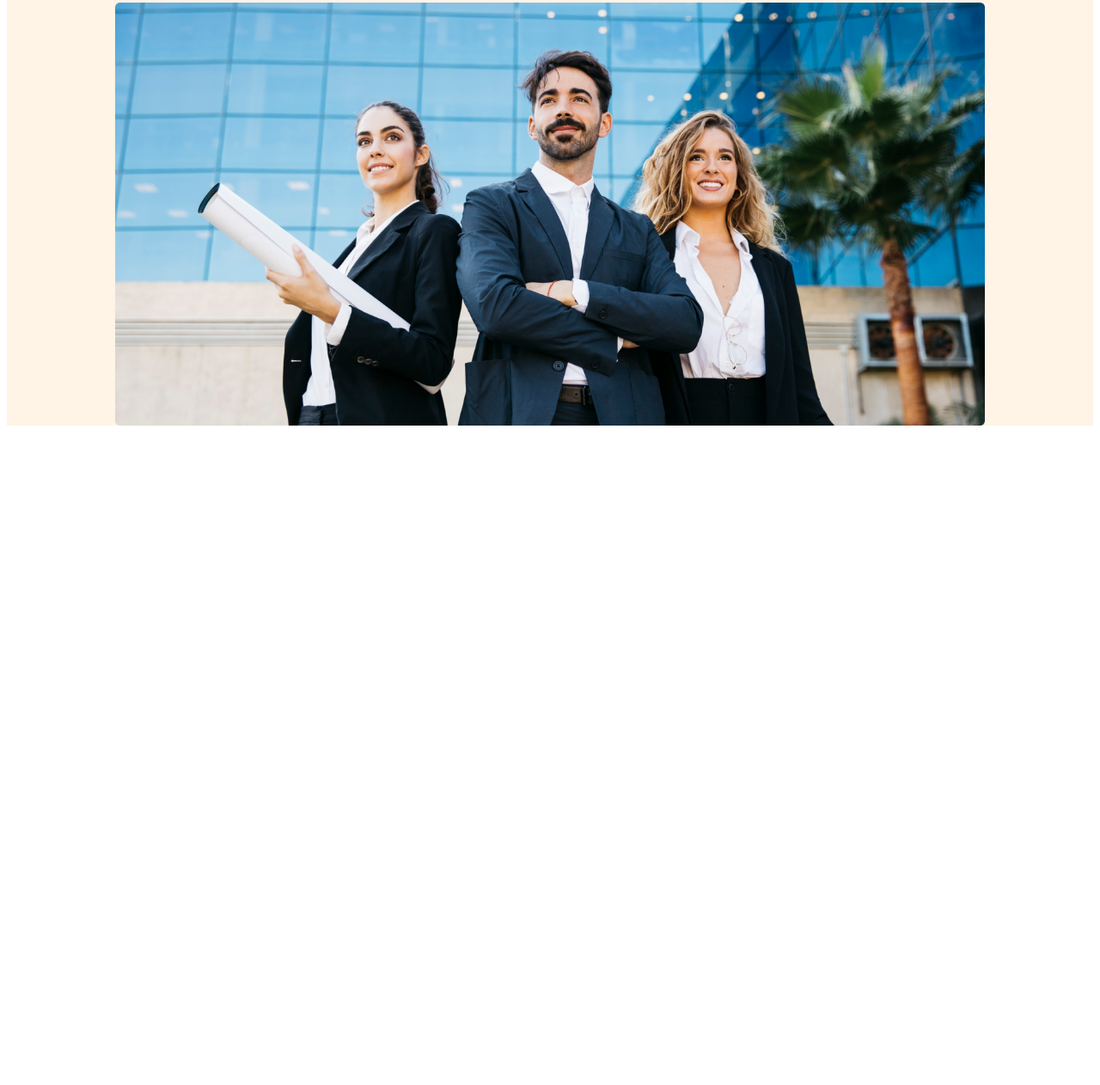
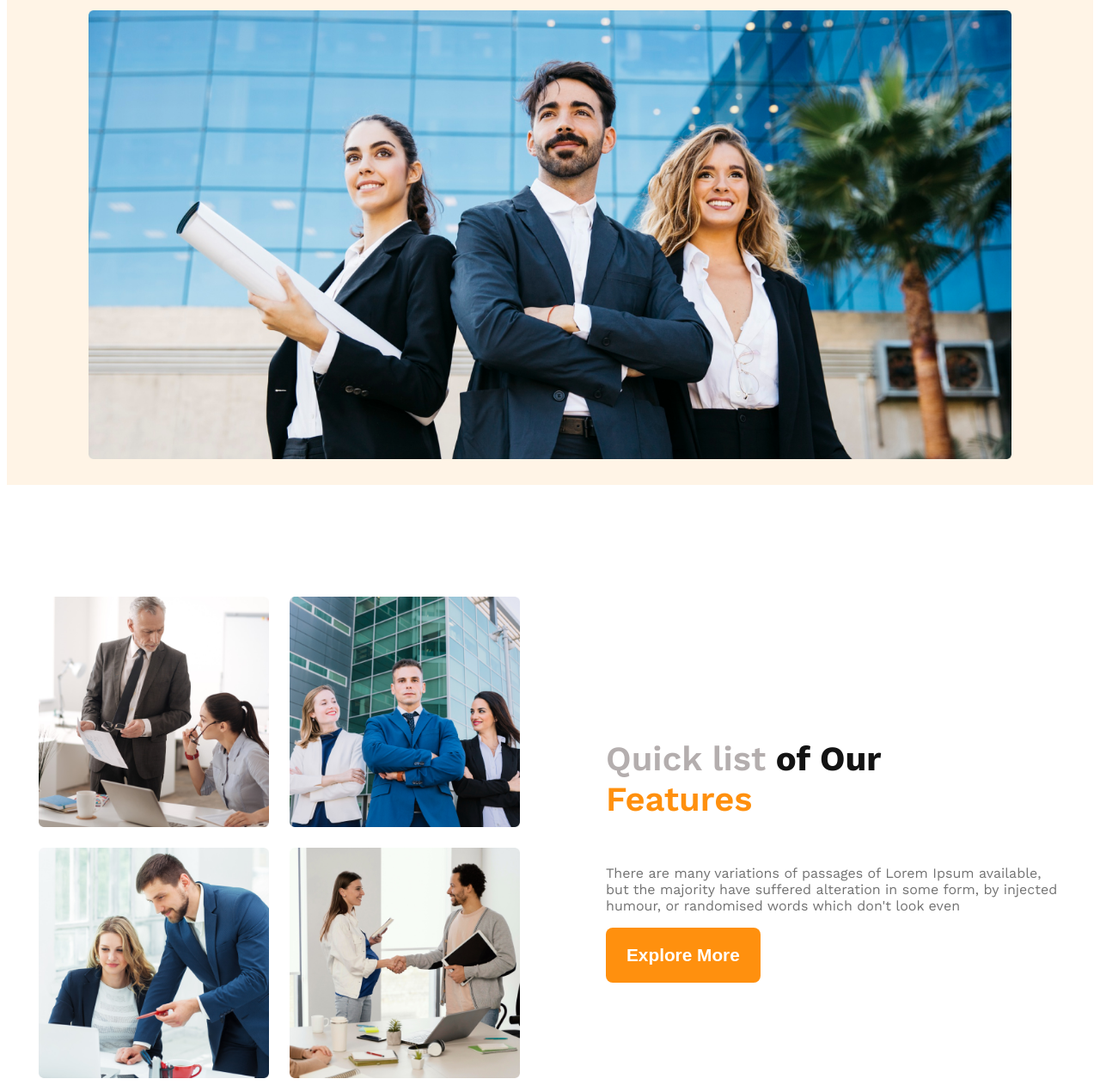
Before and after one commit to aymanahmedkausar120/g3-architects-web, a plain HTML site: page index.html in a window 1280 px wide. Shown: the part 530-1792 px from the top of the page at 86% size. Before the commit the page ends 1033 px from the top, so only its background shows below. Drawn offline with nearby package versions, Linux system fonts and the light colour scheme.

Commit message:
teams section added

```diff
--- a/index.html
+++ b/index.html
@@ -28,14 +28,35 @@
                     majority have suffered alteration in some form, by injected humour, or randomised words which don't
                     look
                     even</p>
-                <button class="btn-primary primaty-color">Explore More</button>
+                <button class="btn-primary">Explore More</button>
             </div>
             <div class="banner-img">
                 <img src="images/banner.png" alt="">
             </div>
         </div>
     </header>
-    <main></main>
+    <main>
+        <!-- team section -->
+        <section>
+            <div class="teams display-flex">
+                <div class="team-img">
+                    <img src="images/team1.png" alt="">
+                    <img src="images/team2.png" alt="">
+                    <img src="images/team3.png" alt="">
+                    <img src="images/team4.png" alt="">
+                </div>
+                <div class="team-content">
+                    <h4 class="team-title"><span id="quick-list">Quick list</span> of Our<br> <span id="features">
+                            Features</span></h4>
+                    <p class="team-descripton light-gray">There are many variations of passages of Lorem Ipsum
+                        available, but the
+                        majority have suffered
+                        alteration in some form, by injected humour, or randomised words which don't look even</p>
+                    <button class="btn-primary">Explore More</button>
+                </div>
+            </div>
+        </section>
+    </main>
     <footer></footer>
 </body>
 
--- a/styles/style.css
+++ b/styles/style.css
@@ -34,6 +34,15 @@
 .primaty-color {
     background-color: #FF900E;
     ;
+}
+
+main {
+    max-width: 1190px;
+    margin: 0 auto;
+}
+
+section {
+    margin-top: 130px;
 }
 
 
@@ -79,6 +88,9 @@
 
 .btn-primary {
     color: #FFFFFF;
+    background-color: #FF900E;
+    font-size: 1.3rem;
+    font-weight: 550;
     padding: 20px 24px;
     border-radius: 8px;
     border: none;
@@ -90,24 +102,83 @@
     margin: 0 auto;
     align-items: center;
     justify-content: center;
+    padding-bottom: 30px;
 }
 
 .banner img {
-    width: 80%;
+    width: 85%;
+}
+
+/* ------team section styles---- */
+.teams {
+    justify-content: center;
+    align-items: center;
+}
+
+.team-img {
+    display: grid;
+    grid-template-columns: repeat(2, 1fr);
+    gap: 24px;
+}
+
+.team-img img {
+    width: 100%;
+}
+
+.team-content {
+    margin-left: 100px;
+    max-width: 530px;
+}
+
+.team-title {
+    font-size: 2.5rem;
+    font-style: 500;
+    color: #131313;
+}
+
+#quick-list {
+    color: #a69f9fd8;
+    font-weight: 600;
+}
+
+#features {
+    color: #FF900E;
+    font-weight: 600;
 }
 
 
 /* ---------responsive styles------- */
 
 @media screen and (max-width:576px) {
-    .navigation {
+
+    .navigation,
+    .teams {
         flex-direction: column;
 
     }
+
+    .team-content {
+        margin-left: 24px;
+    }
+
 }
 
 @media screen and (min-width:577px) and (max-width:1024px) {
+
     .navigation {
         padding: 0px 30px;
     }
+
+    .teams {
+        flex-direction: column;
+    }
+
+    .team-content {
+        margin-left: 0px;
+        max-width: 95%;
+    }
+
+    .team-title {
+        margin: 30px 0px;
+    }
 }
```
